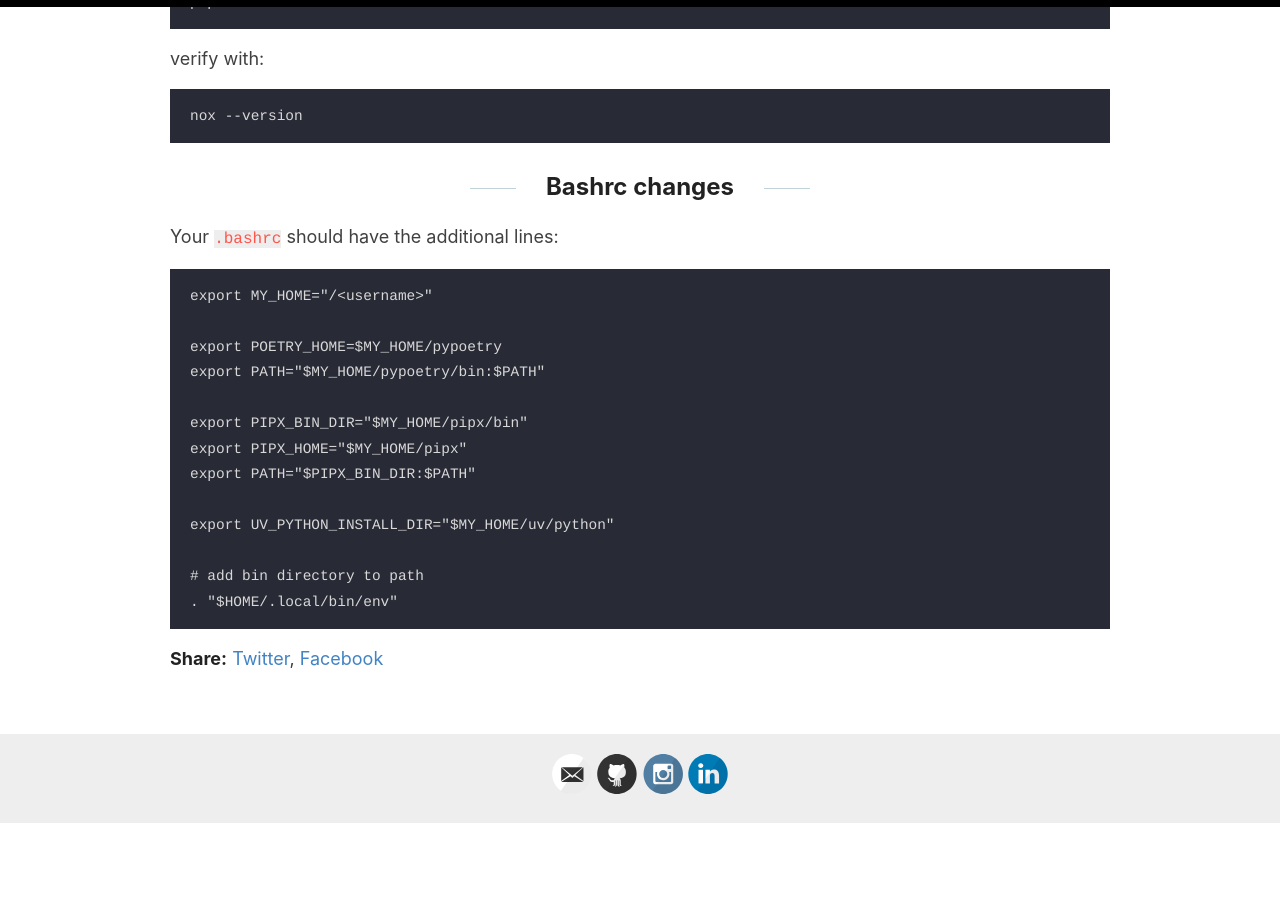
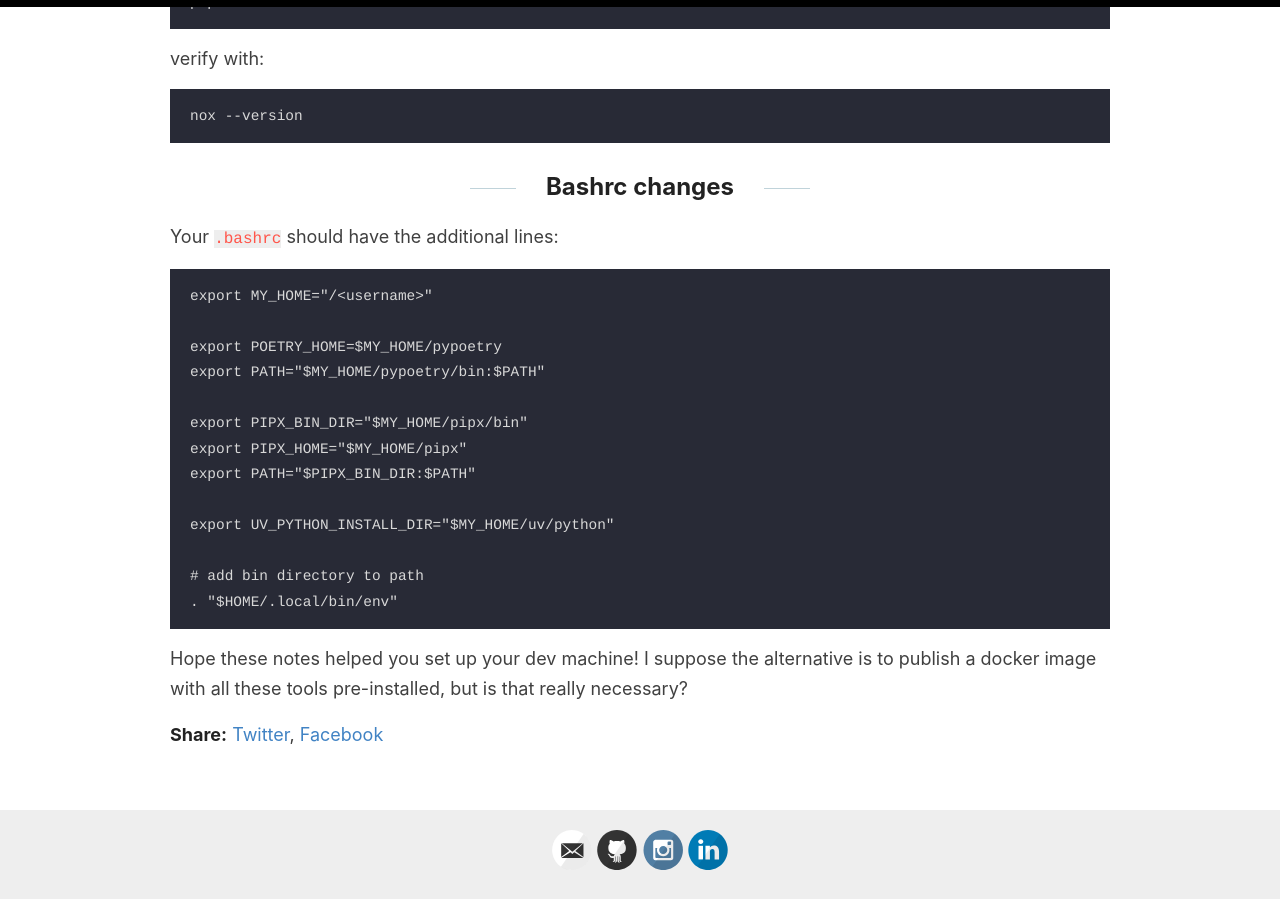
Before and after one commit to kfchou/kfchou.github.io, a Jekyll site: the page built from _posts/2025-02-21-my-setup.md, in a window 1280 px wide and 900 px high, scrolled down 3995 px. Built offline with Jekyll 4.4.1, drawn with Linux system fonts in a browser that asks for light colours; comment, search, counter and statistics services are not loaded; before the commit the page ends 4819 px from its top, so only the background shows below that.

````diff
--- a/_posts/2025-02-21-my-setup.md
+++ b/_posts/2025-02-21-my-setup.md
@@ -2,7 +2,7 @@
 layout: post
 title:  Setting up dev tools in linux
 categories: [uv, tech stack]
-Excerpt: I wish installing these tools in linux were as simple as `brew/chocolatey/npm install xyz`
+excerpt: I wish installing these tools in linux were as simple as `brew/chocolatey/npm install xyz`.
 ---
 Notes for myself.
 
@@ -150,3 +150,5 @@
 # add bin directory to path
 . "$HOME/.local/bin/env"
 ```
+
+Hope these notes helped you set up your dev machine! I suppose the alternative is to publish a docker image with all these tools pre-installed, but is that really necessary?
````
